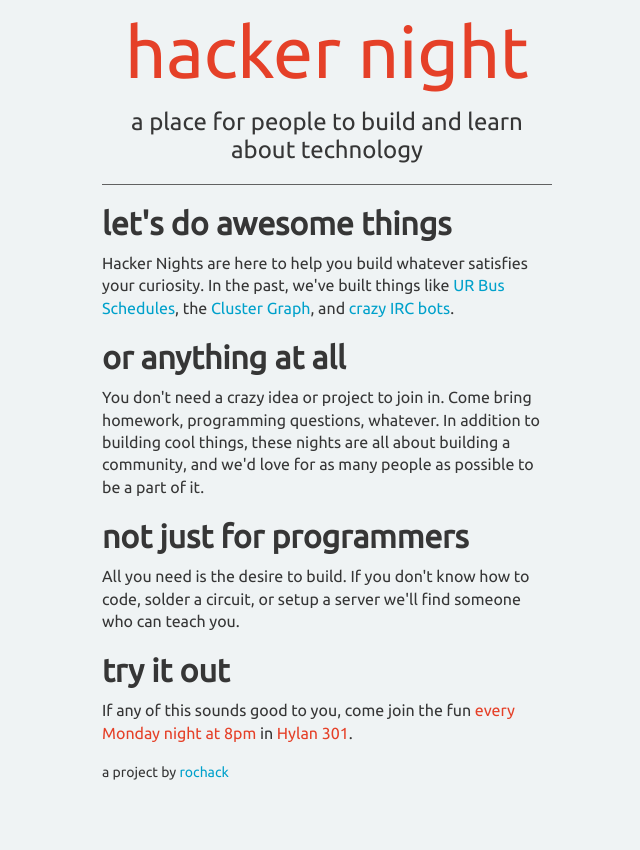
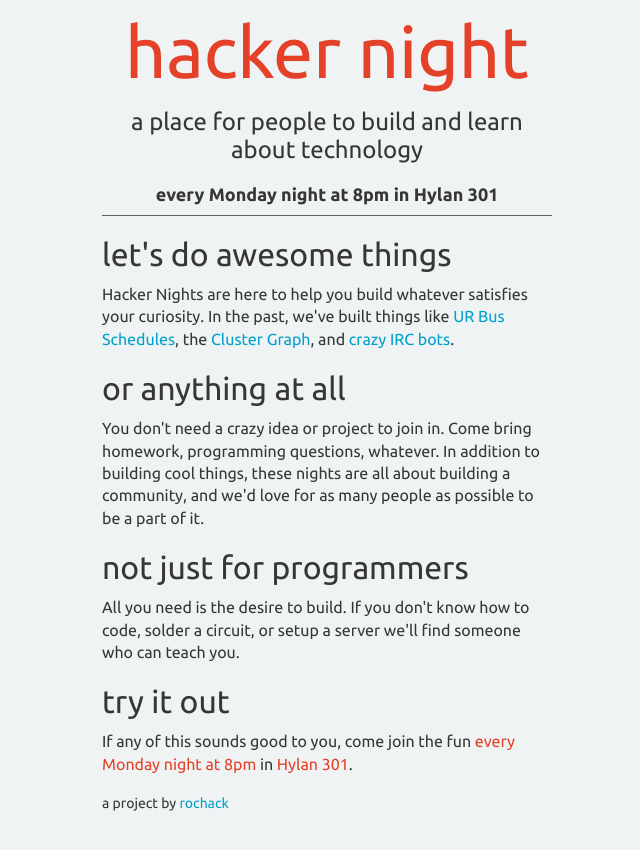
Before and after one commit to RocHack/rochack.org, a Jekyll site: the page hacker_night.html, which Jekyll copies as it is, in a window 1280 px wide. Shown: the top 850 px of the page, without its empty margins (313-953 px from the left). Built offline with Jekyll 4.4.1, drawn with Linux system fonts in a browser that asks for light colours.

Commit message:
MOAR DATE

```diff
--- a/hacker_night.html
+++ b/hacker_night.html
@@ -3,14 +3,16 @@
     <head>
         <title>rochack - hacker night</title>
         <link rel="stylesheet" type="text/css" href="/static/hacker_night.css" />
-        <link href='http://fonts.googleapis.com/css?family=Ubuntu' rel='stylesheet' type='text/css'>
+        <link href='http://fonts.googleapis.com/css?family=Ubuntu:400,700' rel='stylesheet' type='text/css'>
     </head>
     <body>
         <div class="container">
             <div class="title">hacker night</div>
             <div class="tagline">a place for people to build and learn about technology</div>
+            <div class="date">every Monday night at 8pm in Hylan 301</div>
 
             <div class="stripe gray">&nbsp;</div>
+
 
             <h1>let's do awesome things</h1>
             <p>Hacker Nights are here to help you build whatever satisfies your curiosity. In the past, we've built things like <a href="http://rochack.org/rocbuses/">UR Bus Schedules</a>, the <a href="http://rochack.org/clustergraph/">Cluster Graph</a>, and <a href="https://github.com/RocHack/rochako">crazy IRC bots</a>.</p>
--- a/static/hacker_night.css
+++ b/static/hacker_night.css
@@ -35,6 +35,15 @@
     padding: 5px 0px 20px 0px;
 }
 
+.date {
+   /*color: #808080; */
+    /*color: #00A1CB;*/
+    font-weight: bold;
+    font-size: 18px;
+    text-align: center;
+    margin-bottom: 10px;
+}
+
 .stripe {
     height: 1px;
 }
@@ -47,6 +56,7 @@
     font-size: 32px;
     margin: 20px 0px 5px 0px;
     padding: 0px;
+    font-weight: normal;
 }
 
 h1:nth-child(n+1) {
```
